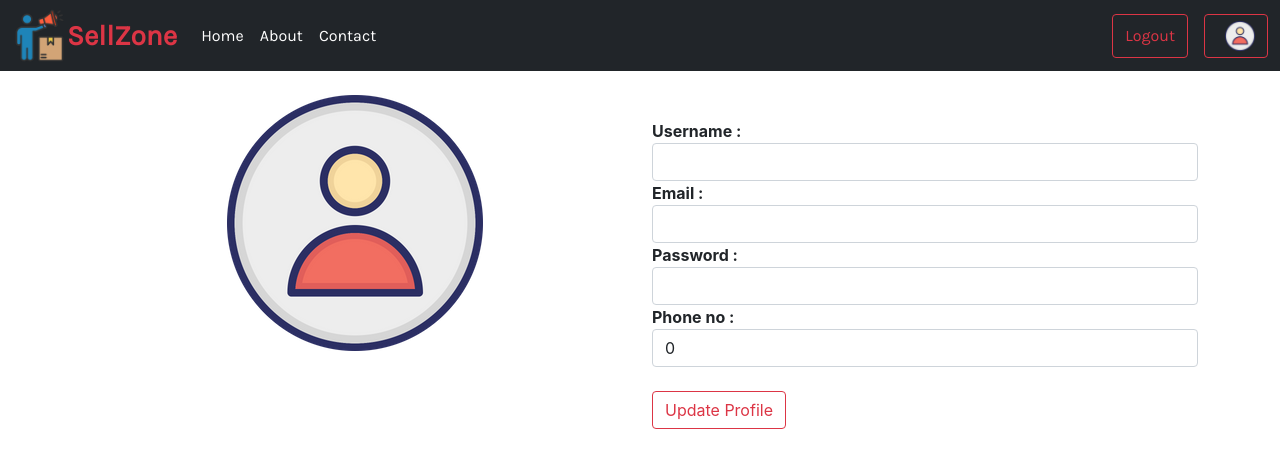
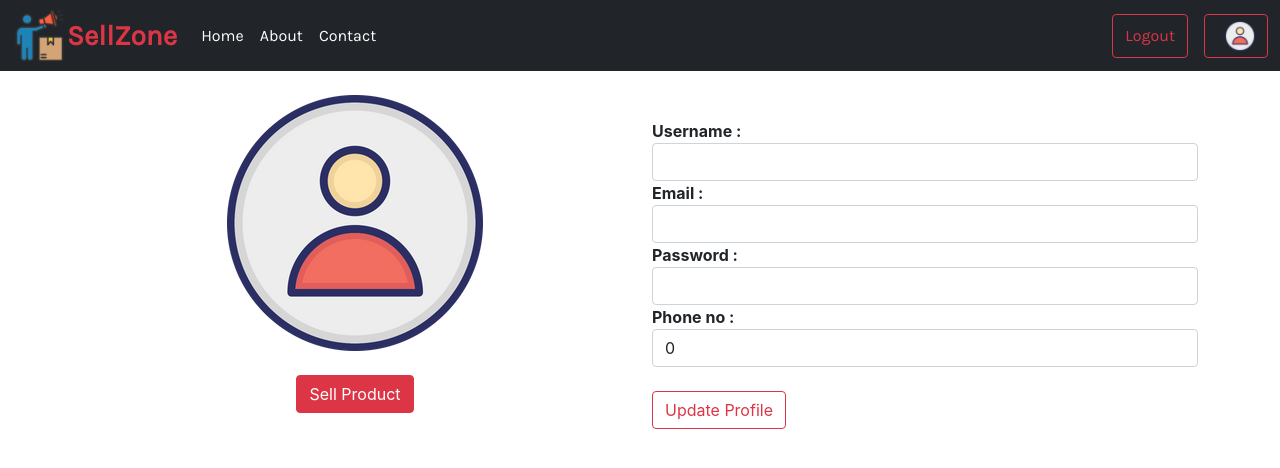
Before and after one commit to Dhokiya-Madhav/SellZone, a React (Create React App) app in the folder frontend/: page /up in a window 1280 px wide. Shown: the top 468 px of the page. Built offline with nearby package versions, Linux system fonts and the light colour scheme; no server answers; sample sign-in values are in the browser's storage.

Commit message:
Minor Changes

```diff
--- a/frontend/src/components/userProfile.js
+++ b/frontend/src/components/userProfile.js
@@ -1,5 +1,6 @@
 import React, { useEffect, useState } from "react";
 import profile from "../images/profile.png";
+import { Link } from "react-router-dom";
 export default function UserProfile() {
     const userName = sessionStorage.getItem("userName");
     const [username, setUsername] = useState("");
@@ -56,7 +57,8 @@ export default function UserProfile() {
             <div className="container">
                 <div className="row">
                     <div className="col-md-6 text-center">
-                        <img src={profile} className="img-fluid" />
+                        <img src={profile} className="img-fluid" /> <br></br>
+                        <Link to="/sell"><button className="btn mt-4 btn-danger">Sell Product</button></Link>
                     </div>
                     <div className="col-md-6">
                         <br></br>
```
